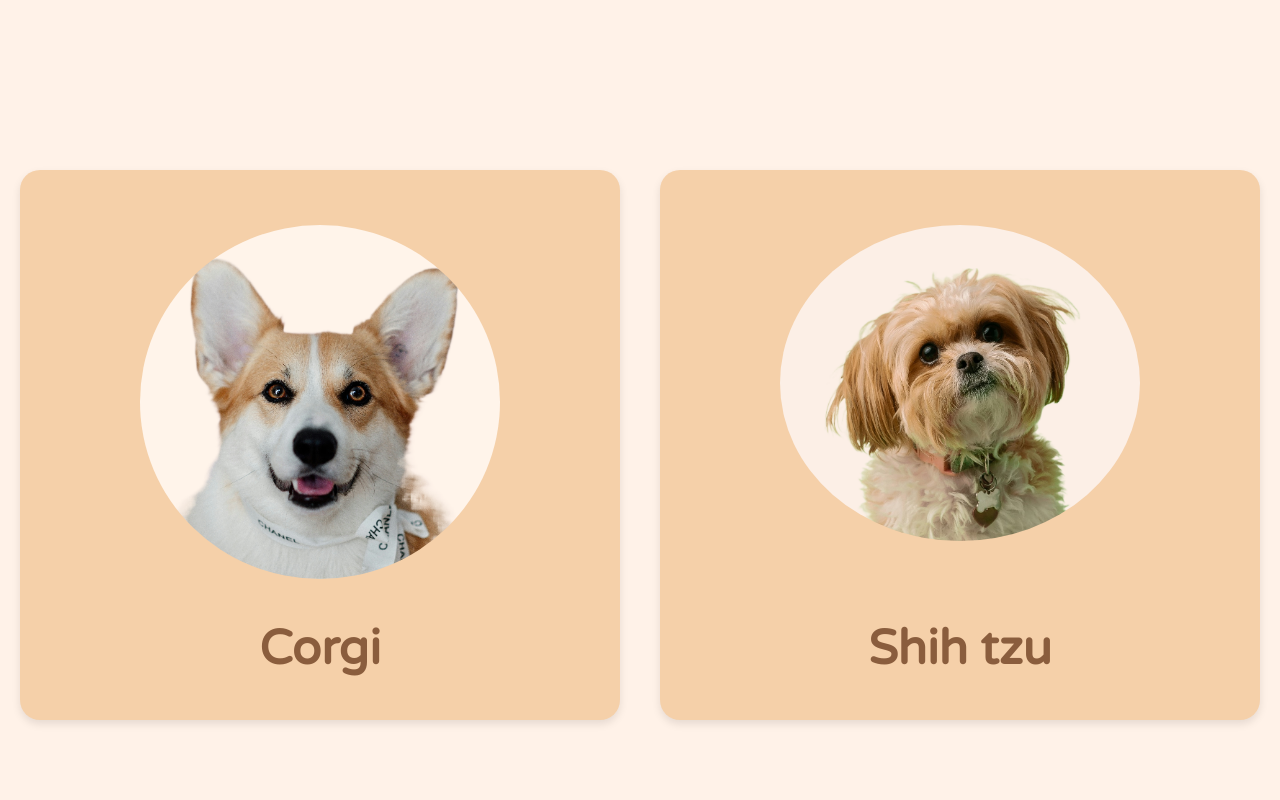
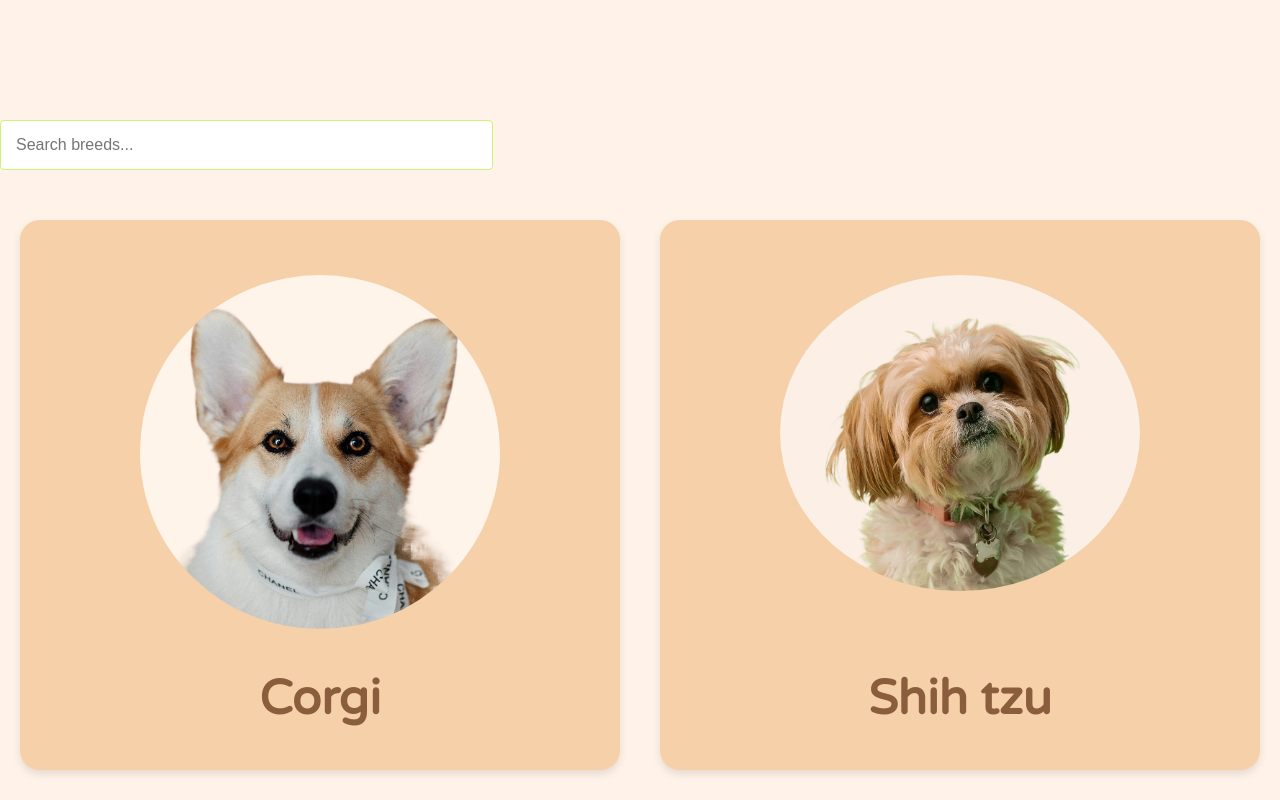
Before and after one commit to thisischrissie/group7-CFG-Fullstack, a React (Create React App) app: page / in a window 1280 px wide. Shown: the part 680-1480 px from the top of the page. Built offline with nearby package versions, Linux system fonts and the light colour scheme.

Commit message:
search breed bar component complete

```diff
--- /dev/null
+++ b/src/components/searchBar.jsx
@@ -0,0 +1,86 @@
+import React, { useState } from 'react';
+
+const SearchBar = ({ breeds, onSearchSelect }) => {
+  const [query, setQuery] = useState('');
+  const [filteredBreeds, setFilteredBreeds] = useState([]);
+
+  const handleInputChange = (e) => {
+    const value = e.target.value;
+    setQuery(value);
+    if (value) {
+      const filtered = breeds.filter((breed) =>
+        breed.toLowerCase().includes(value.toLowerCase())
+      );
+      setFilteredBreeds(filtered);
+    } else {
+      setFilteredBreeds([]);
+    }
+  };
+
+  const handleSelect = (breed) => {
+    setQuery('');
+    setFilteredBreeds([]);
+    onSearchSelect(breed);
+  };
+
+  return (
+    <div style={styles.searchBar}>
+      <input
+        type="text"
+        value={query}
+        onChange={handleInputChange}
+        placeholder="Search breeds..."
+        style={styles.input}
+      />
+      {filteredBreeds.length > 0 && (
+        <ul style={styles.suggestions}>
+          {filteredBreeds.map((breed, index) => (
+            <li key={index} onClick={() => handleSelect(breed)} style={styles.suggestion}>
+              {breed}
+            </li>
+          ))}
+        </ul>
+      )}
+    </div>
+  );
+};
+
+const styles = {
+  searchBar: {
+    position: 'relative',
+    maxWidth: '60%', // Set maximum width to 100%
+  },
+  input: {
+    width: '60%',
+    padding: '15px',
+    fontSize: '16px',
+    border: '1px solid #caf377', // Add border for better appearance
+    borderRadius: '4px', // Add border radius for rounded corners
+  },
+  suggestions: {
+    position: 'absolute',
+    maxWidth: '60%', // Set maximum width to 100%
+
+    top: '100%',
+    left: '0',
+    right: '0',
+    backgroundColor: 'white',
+    border: '1px solid #caf377',
+    borderRadius: '4px',
+    listStyleType: 'none',
+    padding: '0',
+    margin: '0',
+    maxHeight: '200px',
+    overflowY: 'auto',
+    zIndex: 1000,
+  },
+  suggestion: {
+    padding: '15px',
+    cursor: 'pointer',
+  },
+  suggestionHover: {
+    backgroundColor: '#caf377',
+  },
+};
+
+export default SearchBar;
--- a/src/pages/Breeds.js
+++ b/src/pages/Breeds.js
@@ -1,35 +1,59 @@
-import React from 'react';
-import BreedCard from '../components/BreedCard.jsx'; //this works and won't start a fight with npm start
+import React, { useRef } from 'react';
+import BreedCard from '../components/BreedCard.jsx';
 import '../styles/Breeds.css';
-import BackToTop from '@uiw/react-back-to-top'; //Back to top button component import
+import BackToTop from '@uiw/react-back-to-top';
+import SearchBar from '../components/searchBar.jsx';
 
+const Breed = () => {
+  const breedRefs = useRef({});
 
-function Breed()
-{
-    return (
-    //NAV BAR GOES HERE
-    //SEARCH BAR COMPONENT GOES HERE
-    // •
-    <div className="grid-container">
-      <BreedCard imageUrl="corgi.png" imageAlt="Corgi" dogBreed="Corgi" quality="Loyal  Playful  Intelligent" temper="Friendly" knows="•Walks required daily •High energy needs •Heavy fur shedders •Professional grooming required"/>
-      <BreedCard imageUrl="shih.png" imageAlt="Shih tzu" dogBreed="Shih tzu" quality="Affectionate  Alert  Friendly" temper="Lively" knows="•Frequent professional grooming required •Coat requires daily brushing •Suffers from human separation anxiety"/>
-      <BreedCard imageUrl="gRetriever.png" imageAlt="Golden Retriever" dogBreed="Golden Retriever" quality="Loyal  Friendly  Intelligent" temper="Gentle" knows="•Vigorous daily exercise required •Seasonal changes bring fourth shredding of their thick double coat" />
-      <BreedCard imageUrl="beagle.png" imageAlt="Beagle" dogBreed="Beagle" quality="Curious  Energetic  Friendly" temper="Cheerful" knows="•High energy levels •Prone to boredom and destructive behaviour when not mentally and physically stimulated •Tendency to follow scents •Keep on a leash at all times" />
-      <BreedCard imageUrl="chihuaha.png" imageAlt="Chihuahua" dogBreed="Chihuahua" quality="Alert  Brave  Loyal" temper="Bold" knows="•Delicate •Prone to injury •Wary of strangers and other animals •Early socialisation is essential" />
-      <BreedCard imageUrl="dachshund.png" imageAlt="Dachshund" dogBreed="Dachshund" quality="Curious  Courageous Loyal" temper="Independent" knows="•Prone to back problems •Prevent jumping when possible •Ensure to support their back when lifting •Stubborn •Consistant and patient training necessary" />
-      <BreedCard imageUrl="dobberman.png" imageAlt="Doberman" dogBreed="Doberman" quality="Fearless  Energetic  Intelligent" temper="Alert" knows="•High energy •Constant mental stimulation needed •Boredom will result in chewing and digging •Early socialisation essential to prevent aggression" />
-      <BreedCard imageUrl="frenchie.png" imageAlt="French Bulldog" dogBreed="French Bulldog" quality="Affectionate  Playful  Adaptable" temper=" Easygoing" knows="•Breathing issues (Brachycephalic syndrome) •Take special care in hotter seasons •Thrive on human companionship •Separation Anxiety •Need constant attention" />
-      <BreedCard imageUrl="greyhound.png" imageAlt="Greyhound" dogBreed="Greyhound" quality="Gentle  Athletic  Loyal" temper="Calm" knows="•Low energy •Enjoys lounging around •Benefits from sprints and daily short exercise •Sensitive to extreme temperatures •Require clothing in winter •Do not leave outside in hot conditions unmonitored" />
-      <BreedCard imageUrl="Huskey.png" imageAlt="Huskey" dogBreed="Huskey" quality="Plaful  Energetic  Independent" temper="Friendly" knows="•High energy •Vigorous daily exercise •Develop destructive behaviours when bored •Double thick coat sheds heavily  •Professional grooming regularly" />
-      <BreedCard imageUrl="jackRussel.png" imageAlt="Jack Russell Terrier" dogBreed="Jack Russell Terrier" quality="Energetic  Intelligent  Fearless" temper="Bold"  knows="•Highly energetic  •Require significant daily mental and physical exercise •Boredom leads to destructive behaviours •Stubborn •Firm training needed" />
-      <BreedCard imageUrl="minSchnauzer.png" imageAlt="Miniature Schnauzer" dogBreed="Miniature Schnauzer" quality="Alert  Spirited  Affectionate" temper="Energetic" knows="•Distinctive double coat that requires regular grooming •Prone to coat matting •Regular brushing and trimming •Firm training needed " />
-      <BreedCard imageUrl="Samoyed.png" imageAlt="Samoyed" dogBreed="Samoyed" quality="Friendly  Gentle  Sociable" temper="Affectionate" knows="•Regular grooming needed due to thick double coat •Shed heavily •Coat matting and tangling common •Frequent brushing needed •Regular exercise •Mental stimulation like agility traning beneficial" />
-      <BreedCard imageUrl="sheltie.png" imageAlt="Sheltie" dogBreed="Sheltie" quality="Intelligent  Loyal  Energetic" temper="Responsive" knows="•Active lifestyle needed •Thick double coat requires regular brushing to remove matting •Professional grooming required" />
-      <BreedCard imageUrl="shiba.png" imageAlt="Shiba Inu" dogBreed="Shiba Inu" quality="Independent  Alert  Loyal" temper="Bold" knows="•Stubborn •Firm training required •Thick double coat requires constant maintainance •Heavy fur sheds" />
+  const breeds = [
+    { name: 'Corgi', imageUrl: 'corgi.png', imageAlt: 'Corgi', quality: 'Loyal  Playful  Intelligent', temper: 'Friendly', knows: '•Walks required daily •High energy needs •Heavy fur shedders •Professional grooming required' },
+    { name: 'Shih tzu', imageUrl: 'shih.png', imageAlt: 'Shih tzu', quality: 'Affectionate  Alert  Friendly', temper: 'Lively', knows: '•Frequent professional grooming required •Coat requires daily brushing •Suffers from human separation anxiety' },
+    { name: 'Golden Retriever', imageUrl: 'gRetriever.png', imageAlt: 'Golden Retriever', quality: 'Loyal  Friendly  Intelligent', temper: 'Gentle', knows: '•Vigorous daily exercise required •Seasonal changes bring fourth shredding of their thick double coat' },
+    { name: 'Beagle', imageUrl: 'beagle.png', imageAlt: 'Beagle', quality: 'Curious  Energetic  Friendly', temper: 'Cheerful', knows: '•High energy levels •Prone to boredom and destructive behaviour when not mentally and physically stimulated •Tendency to follow scents •Keep on a leash at all times' },
+    { name: 'Chihuahua', imageUrl: 'chihuaha.png', imageAlt: 'Chihuahua', quality: 'Alert  Brave  Loyal', temper: 'Bold', knows: '•Delicate •Prone to injury •Wary of strangers and other animals •Early socialisation is essential' },
+    { name: 'Dachshund', imageUrl: 'dachshund.png', imageAlt: 'Dachshund', quality: 'Curious  Courageous Loyal', temper: 'Independent', knows: '•Prone to back problems •Prevent jumping when possible •Ensure to support their back when lifting •Stubborn •Consistant and patient training necessary' },
+    { name: 'Doberman', imageUrl: 'dobberman.png', imageAlt: 'Doberman', quality: 'Fearless  Energetic  Intelligent', temper: 'Alert', knows: '•High energy •Constant mental stimulation needed •Boredom will result in chewing and digging •Early socialisation essential to prevent aggression' },
+    { name: 'French Bulldog', imageUrl: 'frenchie.png', imageAlt: 'French Bulldog', quality: 'Affectionate  Playful  Adaptable', temper: 'Easygoing', knows: '•Breathing issues (Brachycephalic syndrome) •Take special care in hotter seasons •Thrive on human companionship •Separation Anxiety •Need constant attention' },
+    { name: 'Greyhound', imageUrl: 'greyhound.png', imageAlt: 'Greyhound', quality: 'Gentle  Athletic  Loyal', temper: 'Calm', knows: '•Low energy •Enjoys lounging around •Benefits from sprints and daily short exercise •Sensitive to extreme temperatures •Require clothing in winter •Do not leave outside in hot conditions unmonitored' },
+    { name: 'Huskey', imageUrl: 'Huskey.png', imageAlt: 'Huskey', quality: 'Plaful  Energetic  Independent', temper: 'Friendly', knows: '•High energy •Vigorous daily exercise •Develop destructive behaviours when bored •Double thick coat sheds heavily  •Professional grooming regularly' },
+    { name: 'Jack Russell Terrier', imageUrl: 'jackRussel.png', imageAlt: 'Jack Russell Terrier', quality: 'Energetic  Intelligent  Fearless', temper: 'Bold', knows: '•Highly energetic  •Require significant daily mental and physical exercise •Boredom leads to destructive behaviours •Stubborn •Firm training needed' },
+    { name: 'Miniature Schnauzer', imageUrl: 'minSchnauzer.png', imageAlt: 'Miniature Schnauzer', quality: 'Alert  Spirited  Affectionate', temper: 'Energetic', knows: '•Distinctive double coat that requires regular grooming •Prone to coat matting •Regular brushing and trimming •Firm training needed ' },
+    { name: 'Samoyed', imageUrl: 'Samoyed.png', imageAlt: 'Samoyed', quality: 'Friendly  Gentle  Sociable', temper: 'Affectionate', knows: '•Regular grooming needed due to thick double coat •Shed heavily •Coat matting and tangling common •Frequent brushing needed •Regular exercise •Mental stimulation like agility traning beneficial' },
+    { name: 'Sheltie', imageUrl: 'sheltie.png', imageAlt: 'Sheltie', quality: 'Intelligent  Loyal  Energetic', temper: 'Responsive', knows: '•Active lifestyle needed •Thick double coat requires regular brushing to remove matting •Professional grooming required' },
+    { name: 'Shiba Inu', imageUrl: 'shiba.png', imageAlt: 'Shiba Inu', quality: 'Independent  Alert  Loyal', temper: 'Bold', knows: '•Stubborn •Firm training required •Thick double coat requires constant maintainance •Heavy fur sheds' },
+  ];
+
+  const handleSearchSelect = (breedName) => {
+    const breedRef = breedRefs.current[breedName];
+    if (breedRef) {
+      breedRef.scrollIntoView({ behavior: 'smooth' });
+    }
+  };
+
+  return (
+    <div>
+      {/* NAV BAR GOES HERE */}
+      <SearchBar breeds={breeds.map(breed => breed.name)} onSearchSelect={handleSearchSelect} />
+      <div className="grid-container">
+        {breeds.map((breed, index) => (
+          <div key={index} ref={el => breedRefs.current[breed.name] = el}>
+            <BreedCard
+              imageUrl={breed.imageUrl}
+              imageAlt={breed.imageAlt}
+              dogBreed={breed.name}
+              quality={breed.quality}
+              temper={breed.temper}
+              knows={breed.knows}
+            />
+          </div>
+        ))}
+      </div>
       <BackToTop top={200} size={50} buttonText="Top">Top</BackToTop>  {/*BACK TO TOP BTN*/}
     </div>
-
   );
 }
 
+
 export default Breed;
```
Also changed, not shown: src/components/backToTop.jsx (deleted, +0 -42 lines), src/components/search.jsx (deleted).
